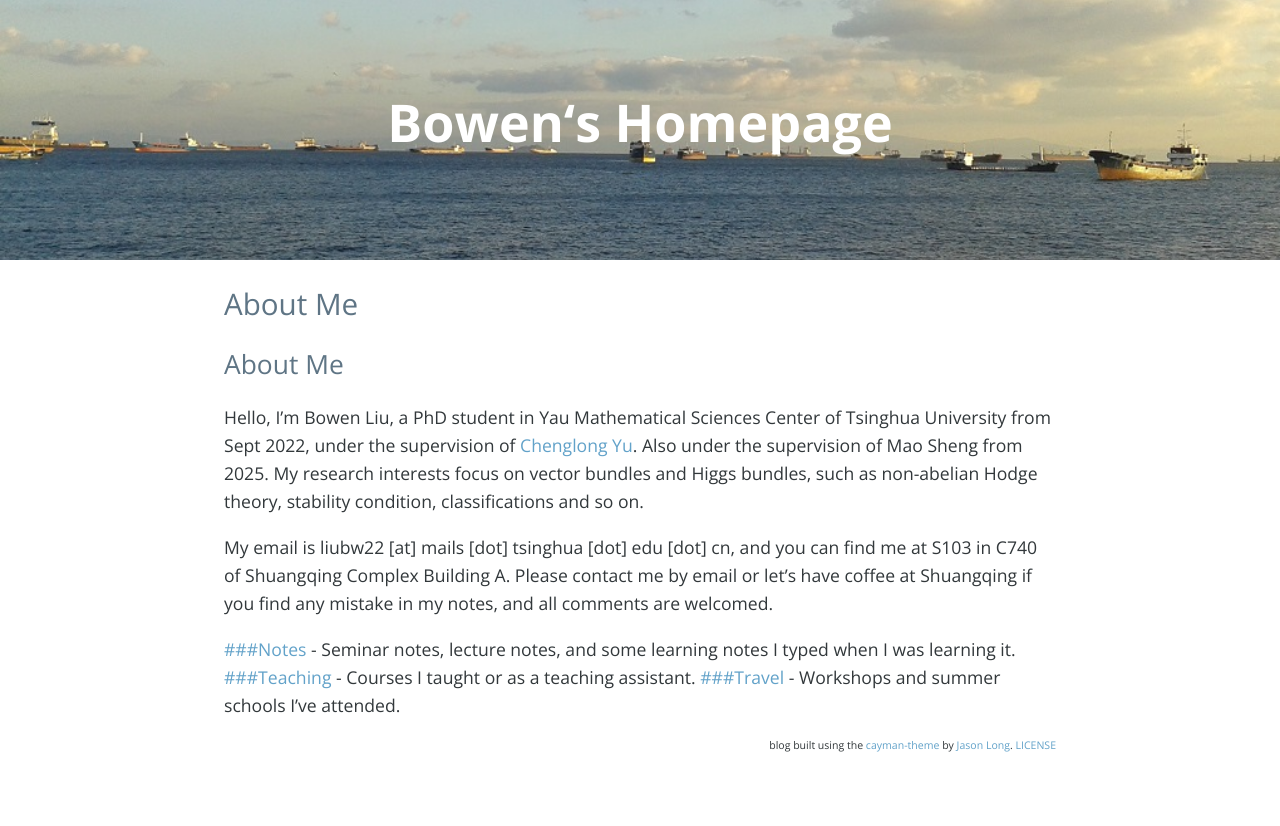
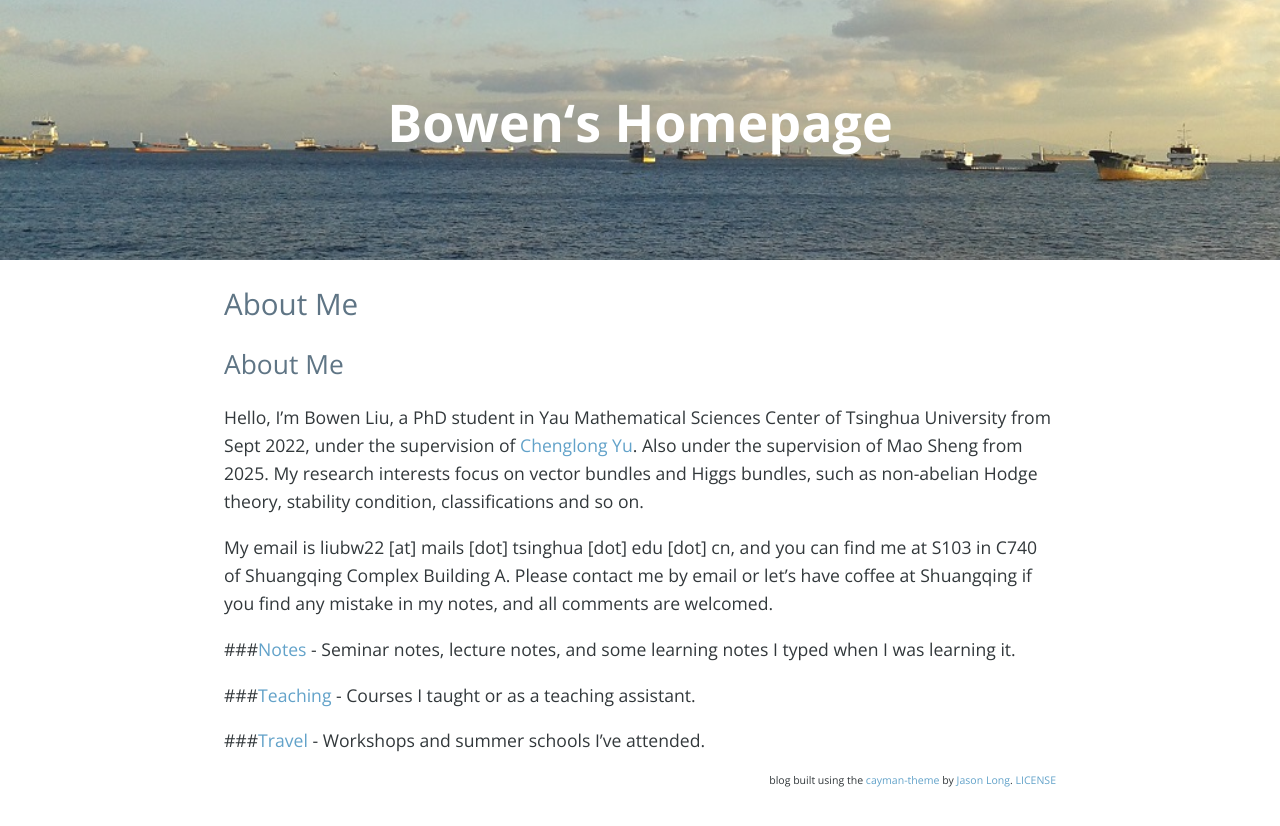
Before and after one commit to bowenl-math/bowenl-math.github.io, a Jekyll site: the page built from index.md, in a window 1280 px wide. Shown: the top 826 px of the page. Built offline with Jekyll 4.4.1, drawn with Linux system fonts in a browser that asks for light colours; nearby versions of some CDN libraries; our own code applies the rules of GitHub Pages for plain Markdown files; the list of posts is cut into pages by our own code; comment, search, counter and statistics services are not loaded.

```diff
--- a/index.md
+++ b/index.md
@@ -5,6 +5,8 @@ Hello, I'm Bowen Liu, a PhD student in Yau Mathematical Sciences Center of Tsing
 
 My email is liubw22 [at] mails [dot] tsinghua [dot] edu [dot] cn, and you can find me at S103 in C740 of Shuangqing Complex Building A. Please contact me by email or let's have coffee at Shuangqing if you find any mistake in my notes, and all comments are welcomed.
 
-[###Notes](/notes.md) - Seminar notes, lecture notes, and some learning notes I typed when I was learning it.
-[###Teaching](/teaching.md) - Courses I taught or as a teaching assistant.
-[###Travel](/travel.md) - Workshops and summer schools I've attended.
+###[Notes](/notes.md) - Seminar notes, lecture notes, and some learning notes I typed when I was learning it.
+
+###[Teaching](/teaching.md) - Courses I taught or as a teaching assistant.
+
+###[Travel](/travel.md) - Workshops and summer schools I've attended.
```
